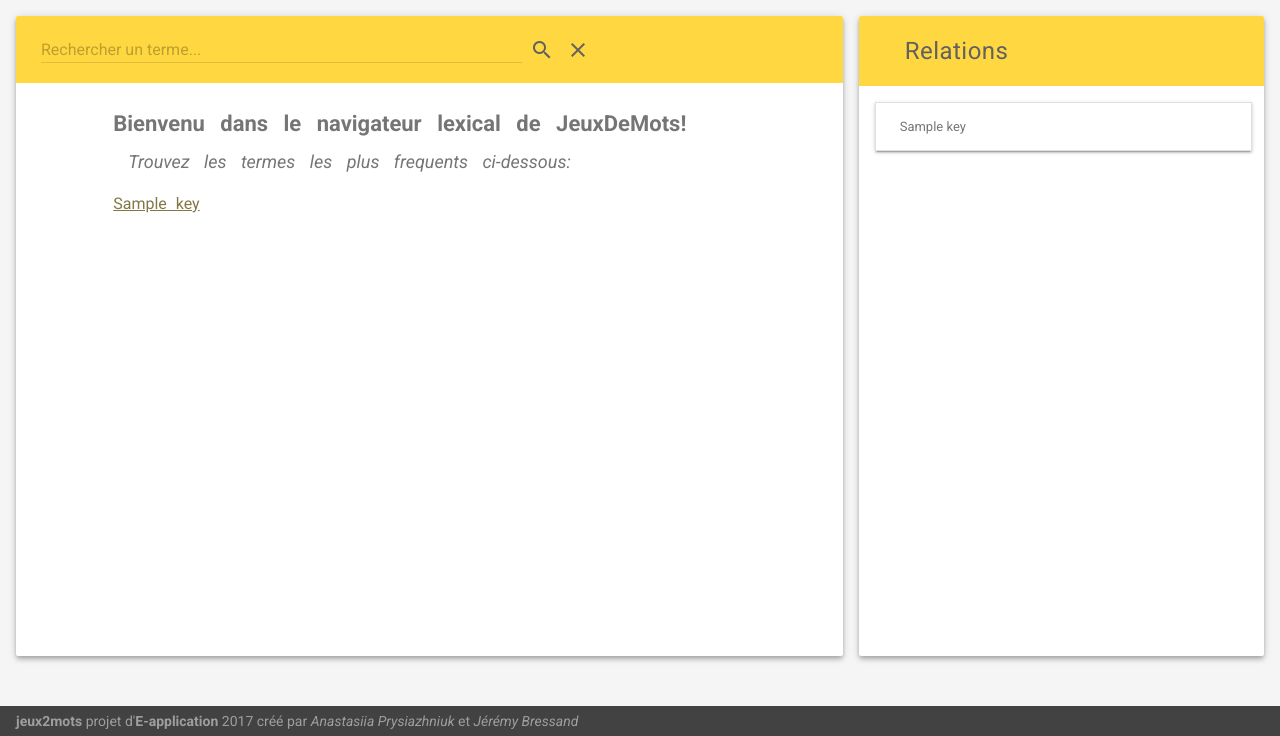
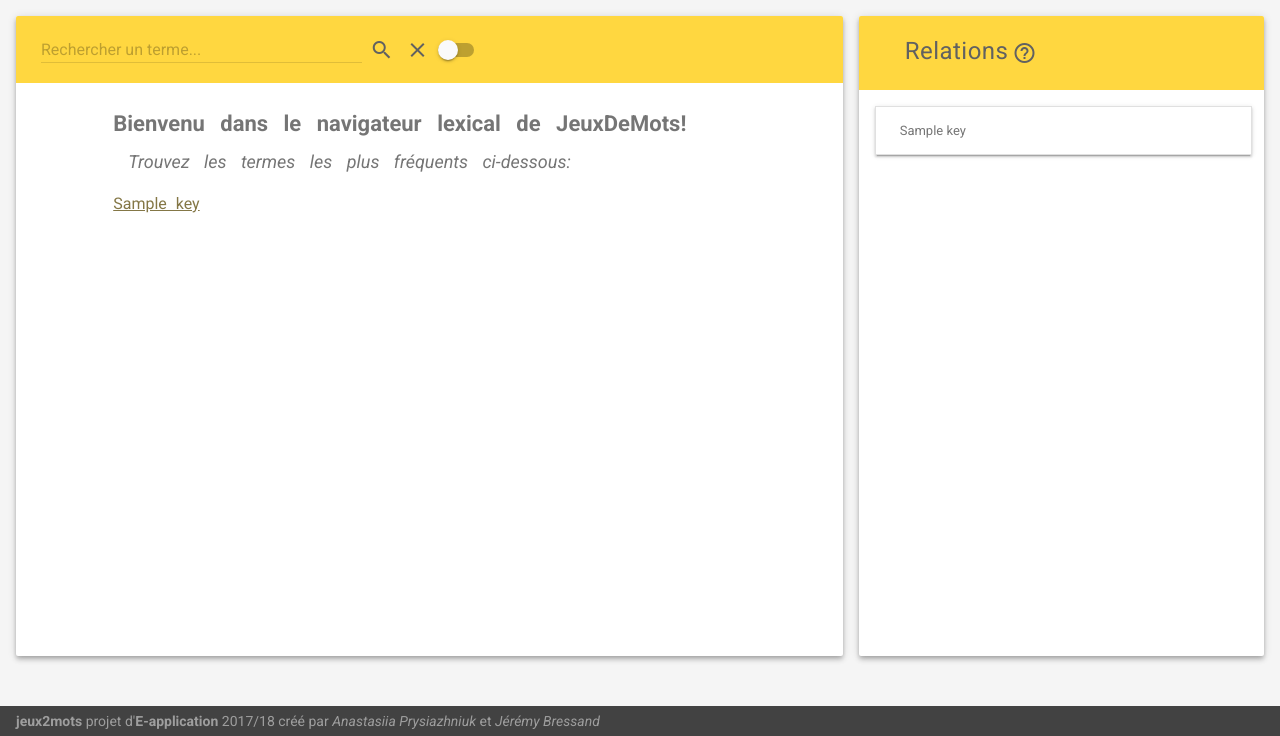
Before and after one commit to miralisa/projetJDM, a Flask app: template templates/index.html in a window 1280 px wide. Shown: the part 64-800 px from the top of the page. Run offline with Flask 2, Linux system fonts and the light colour scheme; the template is opened without the code that fills it: most values are stand-ins (such as "Sample title", 1, 10 or a date in 2020).

Commit message:
Update some stuff

```diff
--- a/static/css/styles.css
+++ b/static/css/styles.css
@@ -79,7 +79,10 @@
   border-radius: 0px;
 }
 .mdl-textfield {
-  width: 60%;
+  width: 40%;
+}
+.mdl-switch {
+  width:0;
 }
 .logo{
   width: 30%;
@@ -140,6 +143,7 @@
   position: absolute;
 }
 
+td { cursor: pointer; }
 .ic-chip{
   margin: 5px;
 }
--- a/static/js/script.js
+++ b/static/js/script.js
@@ -9,6 +9,7 @@
 	var arrowLeft = document.getElementById("arrowLeft");
 	var arrowReight = document.getElementById("arrowRight");
 	var chipAlert = document.getElementById("chip-alert");
+	var switchButton = document.getElementById("switch");
 
 	var definitionDiv = document.getElementById("definitionDiv");
 	var definitionTab = document.getElementById("definition-tab");
@@ -27,7 +28,7 @@
 
 	searchTerm.onclick = function(){
 		var term = document.getElementById("search").value;//.toLowerCase();
-		//console.log("searchTerm " + term);
+		console.log("switchButton " + switchButton.checked);
 
 		spinner.style.display ="";
 		spinner.className += " is-active";
@@ -43,6 +44,36 @@
 		definitionTab.innerHTML = "";
 		rafSemTab.innerHTML = "";
 
+
+		if(switchButton.checked){
+
+			$.getJSON($SCRIPT_ROOT + "expression", {
+				expression: JSON.stringify(term)
+			},
+			function(data){
+				if(data.error){
+					spinner.className ="mdl-spinner mdl-js-spinner";
+					chipAlert.style.display = "";
+
+				}else if(data.result.length != 0){
+					var text = "";
+					data.result.forEach(function(term, i){
+						text += "<a class='terms' href='#' title= 'Poids:"+ term[1] +"'>" + term[0] + "</a>  ";
+					});
+					searchRes.innerHTML = "<b class='noeud'>"+ term.toUpperCase() +"</b>	<i class='name-relation'>" +  + "</i><br><br> "+ text;
+					addEventClick("terms");
+
+				}else{
+
+					arrowReight.style.display = "none";
+					arrowLeft.style.display = "none";
+					chipAlert.style.display ="flex";
+
+				}
+			});
+
+		//});
+	} else {
 
 		$.getJSON($SCRIPT_ROOT + "noeud/info", {
 			noeud: JSON.stringify(term)
@@ -91,6 +122,8 @@
 				}
 
 			});
+
+		}
 	};
 
 function getNoeudRelationSortante(term, relation){
--- a/templates/index.html
+++ b/templates/index.html
@@ -83,7 +83,11 @@
             <button type="reset" title="Effacer" class="mdl-button mdl-js-button mdl-button--icon">
               <i class="material-icons">clear</i>
             </button>
-
+            <!-- title="Activer/Désactiver la recherche par expressions. Tapez $x pour un terme inconnu, ensuite indiquez une relation. Par exemple $x r_syn étoile." -->
+           <label title="Activer/Désactiver la recherche par expressions. Tapez $x pour un terme inconnu, ensuite indiquez une relation. Par exemple $x r_syn étoile." class="mdl-switch mdl-js-switch mdl-js-ripple-effect" for="switch">
+             <input  type="checkbox" id="switch" class="mdl-switch__input">
+             <span class="mdl-switch__label" ></span>
+           </label>
           </form>
        <!--
         <div class="mdl-textfield mdl-js-textfield mdl-textfield--expandable
@@ -129,7 +133,7 @@
 
         <div id="searchRes">
           <b class='noeud'>Bienvenu dans le navigateur lexical de JeuxDeMots!</b>
-          <br><br><i class='name-relation'>Trouvez les termes les plus frequents ci-dessous:</i>
+          <br><br><i class='name-relation'>Trouvez les termes les plus fréquents ci-dessous:</i>
           <br><br>
          {% for key, value in termesFrequents.iteritems() %}
          <a class='terms' href='#' title= 'Poids:{{value}}'>{{key}}</a>
@@ -183,7 +187,11 @@
 <div class="mdl-cell mdl-cell--4-col mdl-cell--hide-phone mdl-cell--hide-tablet">
   <div class="mdl-card mdl-shadow--4dp card-relations mdl-card--expand">
     <div class="mdl-card__media mdl-color--accent">
-      <h5 class="mdl-card__title-text"> Relations </h5>
+      <h5 class="mdl-card__title-text"> Relations
+        <button title="Pour avoir plus d'information sur une relation il suffit de la survoler. Après avoir trouvé un terme vous allez pouvoir afficher des informations correspondantes à ce terme et toutes ses relations." class="mdl-button mdl-js-button mdl-button--icon">
+        <i class="material-icons">help_outline</i>
+      </button></h5>
+
       <div class="mdl-layout-spacer"></div>
 
       <!-- <h5 class="mdl-card__title-text"> Rechercher une relations </h5>
@@ -240,7 +248,7 @@
 <footer class="mdl-mini-footer">
  <div class="mdl-mini-footer__left-section">
    <b>jeux2mots</b>
-   projet d'<b>E-application</b> 2017
+   projet d'<b>E-application</b> 2017/18
    créé par <i>Anastasiia Prysiazhniuk</i>
    et <i>Jérémy Bressand</i>
 
```
Also changed, not shown: static/img/android-desktop.png (deleted), static/img/favicon.png (deleted), static/img/ios-desktop.png (deleted). Lines whose indentation alone changed are shown as unchanged.
